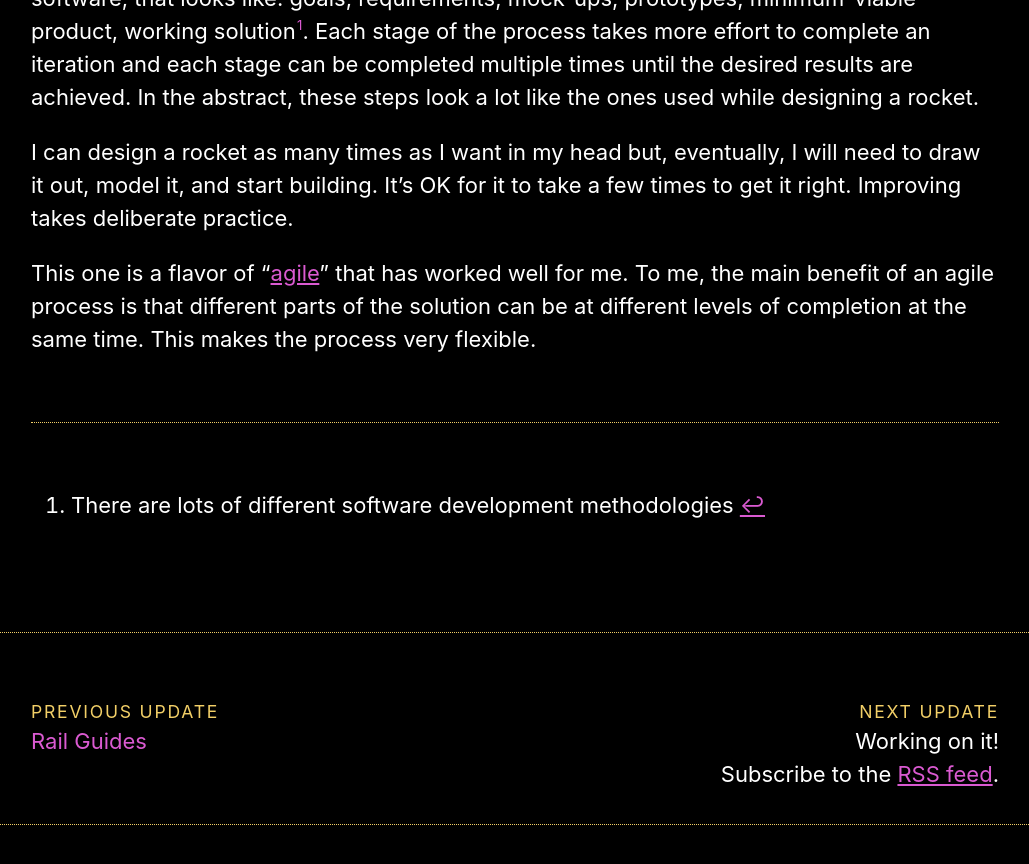
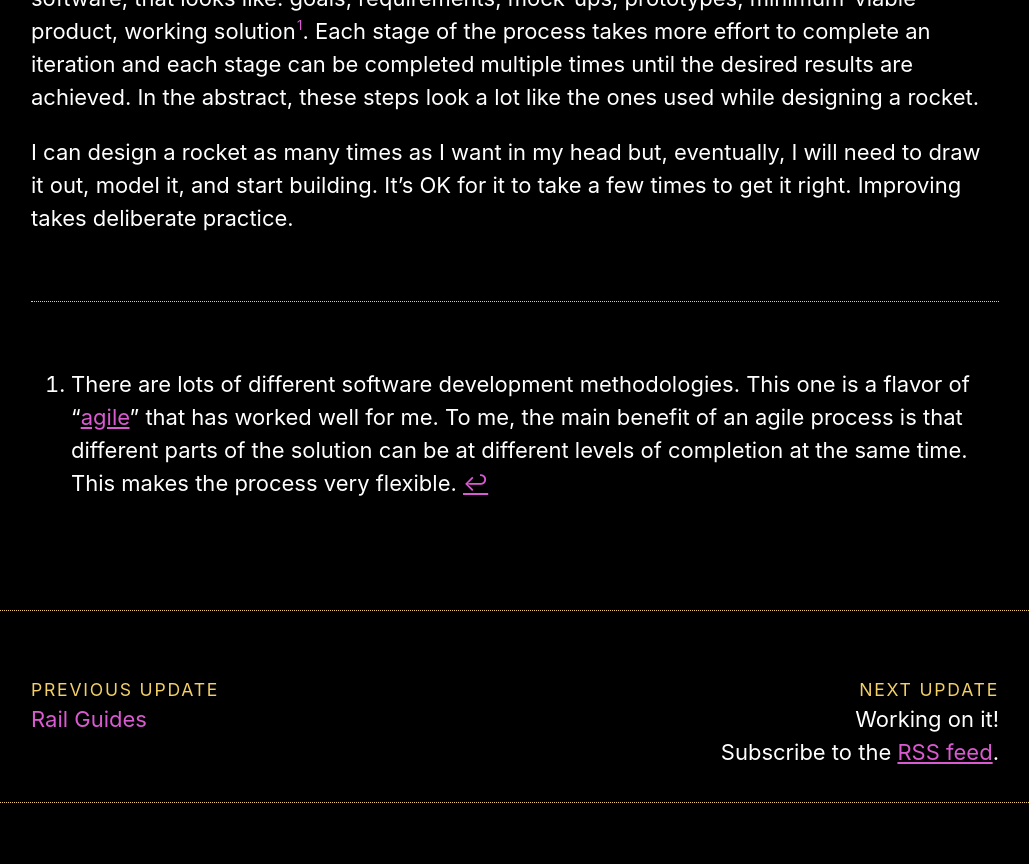
Before and after one commit to rocketlabdelta/rocketlabdelta.com, a Jekyll site: the page built from _posts/2020-07-18-crawl-walk-rum.md, in a window 1280 px wide and 900 px high, scrolled down 674 px. Shown: the top 864 px of the window, without its empty margins (125-1154 px from the left). Built offline with Jekyll 4.4.1, drawn with Linux system fonts in a browser that asks for light colours.

Commit message:
Fixing line formatting

```diff
--- a/_posts/2020-07-18-crawl-walk-rum.md
+++ b/_posts/2020-07-18-crawl-walk-rum.md
@@ -5,17 +5,25 @@
 category:    updates
 ---
 
-In [Episode #93 of The Rocketry Show][1] they interviewed [Matt Steele][2] who has had a long career in the aerospace industry and runs [North Coast Rocketry][3] on the side. Their conversation touched on a lot of interesting things but two moments stood out to me:
+In [Episode #93 of The Rocketry Show][1] they interviewed [Matt Steele][2] who has had a long career in the aerospace industry and runs [North Coast Rocketry][3] on the side.
+Their conversation touched on a lot of interesting things but two moments stood out to me:
 
 1. When asked how to get started in multi-stage rocketry Matt used the phrase "craw, walk, run" and described how to break the mechanics of staging a rocket into simple, sequential steps
 2. Matt favors building multiple copies of the same model back to back instead of in parallel making notes each time about what could be improved--hobby rocketry [kaizen][4]
 
-These set my mind racing. In a [Deming cycle][5], improvements to systems are made thorough iteration. When I apply these practices at work, one of the things we talk about is iterating at the right level of effort. As an idea becomes reality it passes though several phases. In software, that looks like: goals, requirements, mock-ups, prototypes, minimum-viable product, working solution[^1]. Each stage of the process takes more effort to complete an iteration and each stage can be completed multiple times until the desired results are achieved. In the abstract, these steps look a lot like the ones used while designing a rocket.
+These set my mind racing.
+In a [Deming cycle][5], improvements to systems are made thorough iteration.
+When I apply these practices at work, one of the things we talk about is iterating at the right level of effort.
+As an idea becomes reality it passes though several phases.
+In software, that looks like: goals, requirements, mock-ups, prototypes, minimum-viable product, working solution[^1].
+Each stage of the process takes more effort to complete an iteration and each stage can be completed multiple times until the desired results are achieved.
+In the abstract, these steps look a lot like the ones used while designing a rocket.
 
-I can design a rocket as many times as I want in my head but, eventually, I will need to draw it out, model it, and start building. It's OK for it to take a few times to get it right. Improving takes deliberate practice.
+I can design a rocket as many times as I want in my head but, eventually, I will need to draw it out, model it, and start building.
+It's OK for it to take a few times to get it right.
+Improving takes deliberate practice.
 
-[^1]: There are lots of different software development methodologies
- This one is a flavor of "[agile][6]" that has worked well for me. To me, the main benefit of an agile process is that different parts of the solution can be at different levels of completion at the same time. This makes the process very flexible.
+[^1]: There are lots of different software development methodologies. This one is a flavor of "[agile][6]" that has worked well for me. To me, the main benefit of an agile process is that different parts of the solution can be at different levels of completion at the same time. This makes the process very flexible.
 
 [1]: https://www.therocketryshow.com/93-matt-steele-on-rocket-staging-part-1/
 [2]: https://www.linkedin.com/in/matt-steele
```
